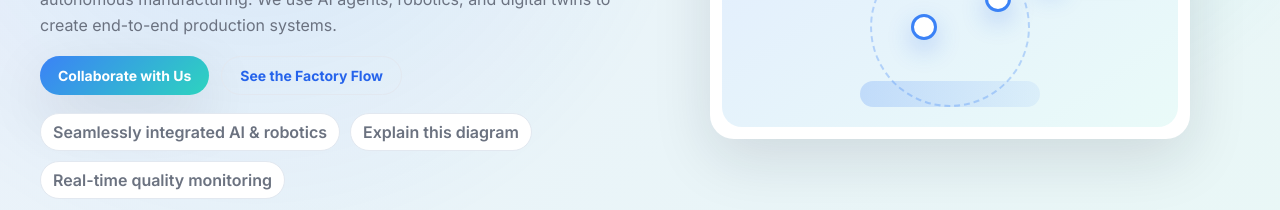
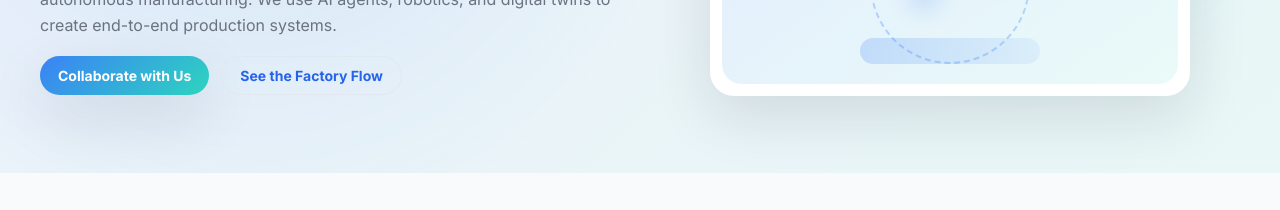
Before and after one commit to rsohmshe1/IntelliMake.org, a plain HTML site: page index.html in a window 1280 px wide. Shown: the part 361-571 px from the top of the page. Drawn offline with Linux system fonts and the light colour scheme; a small style sheet from the web is missing.

Commit message:
Remove hero badges from homepage

```diff
--- a/index.html
+++ b/index.html
@@ -36,11 +36,6 @@
             <div class="hero-actions">
               <a class="btn btn-primary" href="#contact">Collaborate with Us</a>
               <a class="btn btn-ghost" href="#factory">See the Factory Flow</a>
-            </div>
-            <div class="hero-badges">
-              <span class="badge">Seamlessly integrated AI &amp; robotics</span>
-              <span class="badge">Explain this diagram</span>
-              <span class="badge">Real-time quality monitoring</span>
             </div>
           </div>
           <div class="hero-visual" aria-hidden="true">
--- a/styles.css
+++ b/styles.css
@@ -225,24 +225,6 @@ a {
   gap: 12px;
   flex-wrap: wrap;
   margin: 12px 0 18px;
-}
-
-.hero-badges {
-  display: flex;
-  gap: 10px;
-  flex-wrap: wrap;
-}
-
-.badge {
-  display: inline-flex;
-  align-items: center;
-  gap: 8px;
-  background: white;
-  border: 1px solid var(--border);
-  border-radius: 999px;
-  padding: 8px 12px;
-  font-weight: 600;
-  color: var(--muted);
 }
 
 .hero-visual {
```
